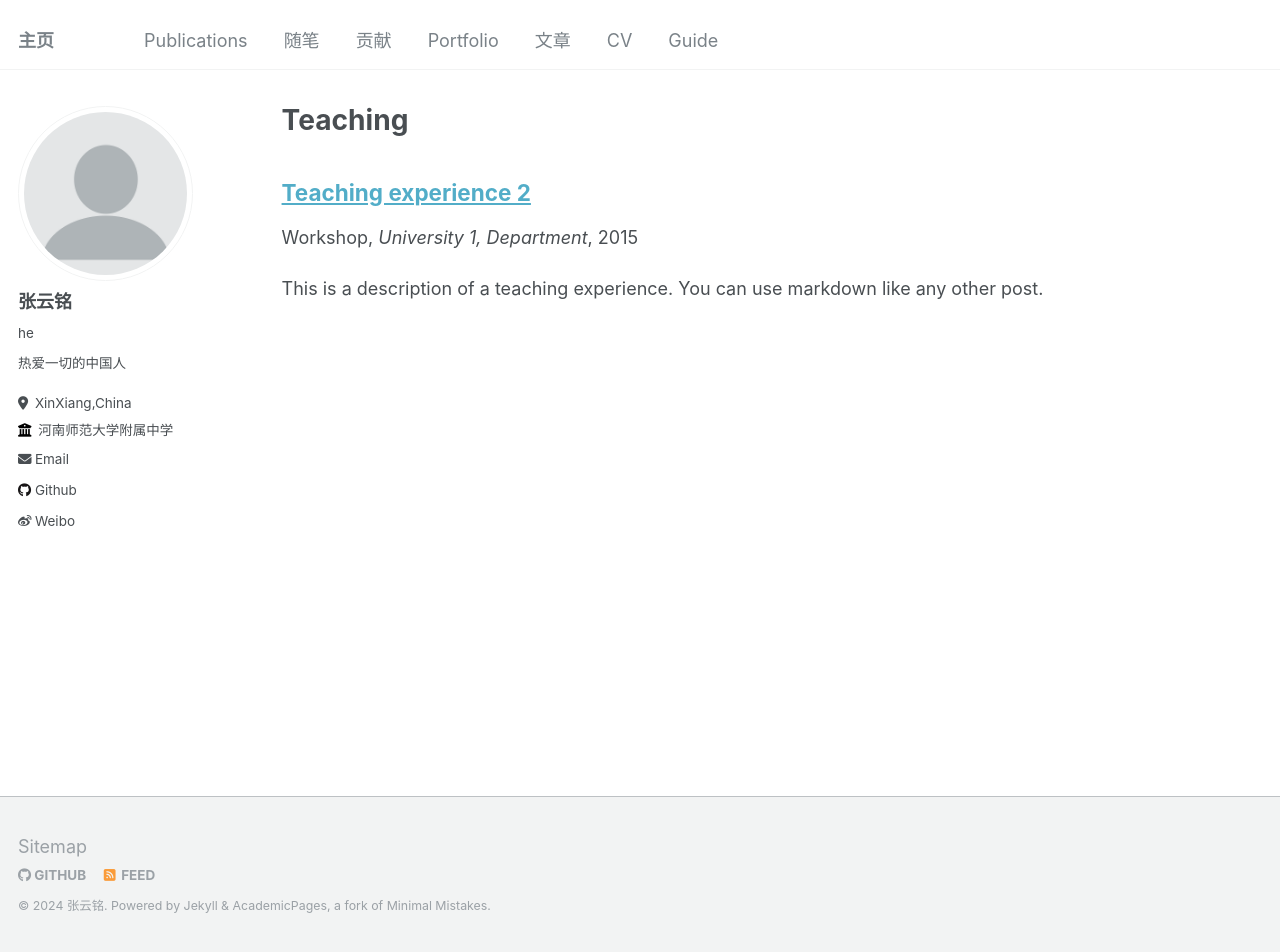
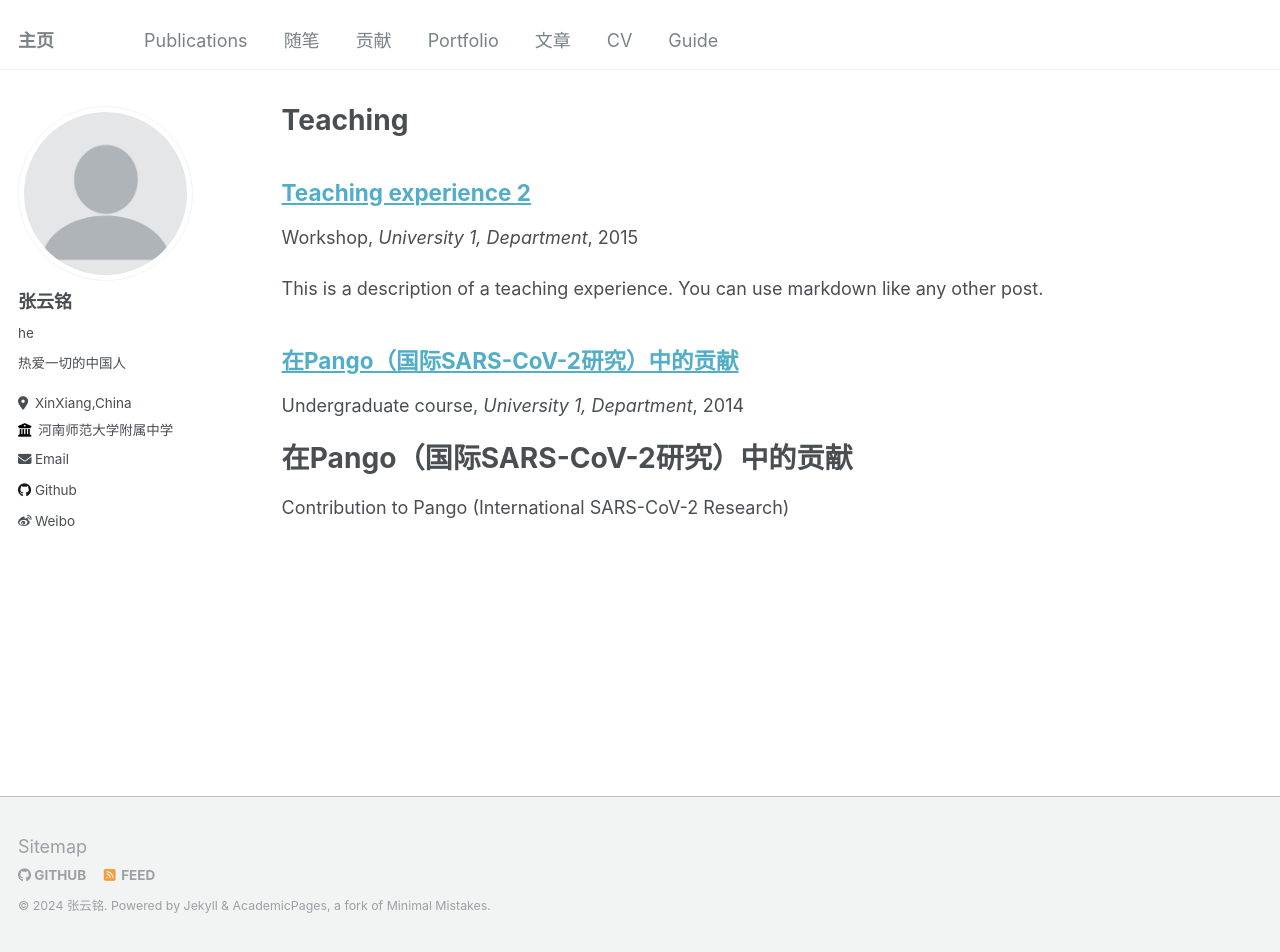
Before and after one commit to ZhangYun-Ming/ning, a Jekyll site: the page built from _pages/teaching.html, in a window 1280 px wide and 952 px high. Built offline with Jekyll 4.4.1, drawn with Linux system fonts in a browser that asks for light colours.

Commit message:
Update 2014-spring-teaching-1.md

```diff
--- a/_teaching/2014-spring-teaching-1.md
+++ b/_teaching/2014-spring-teaching-1.md
@@ -1,3 +1,13 @@
+---
+title: "在Pango（国际SARS-CoV-2研究）中的贡献"
+collection: teaching
+type: "Undergraduate course"
+permalink: /teaching/2014-spring-teaching-1
+venue: "University 1, Department"
+date: 2014-01-01
+location: "City, Country"
+---
+
 # 在Pango（国际SARS-CoV-2研究）中的贡献
 Contribution to Pango (International SARS-CoV-2 Research)
 
```
